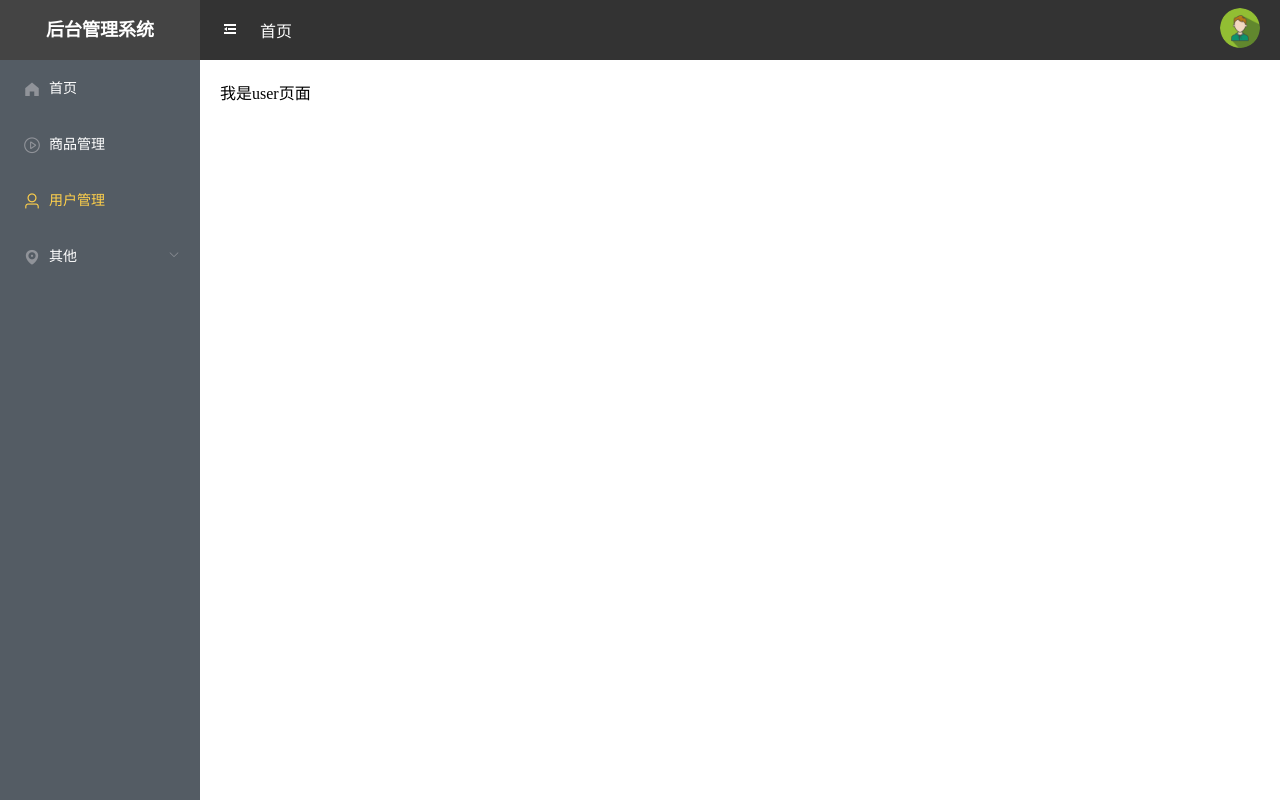
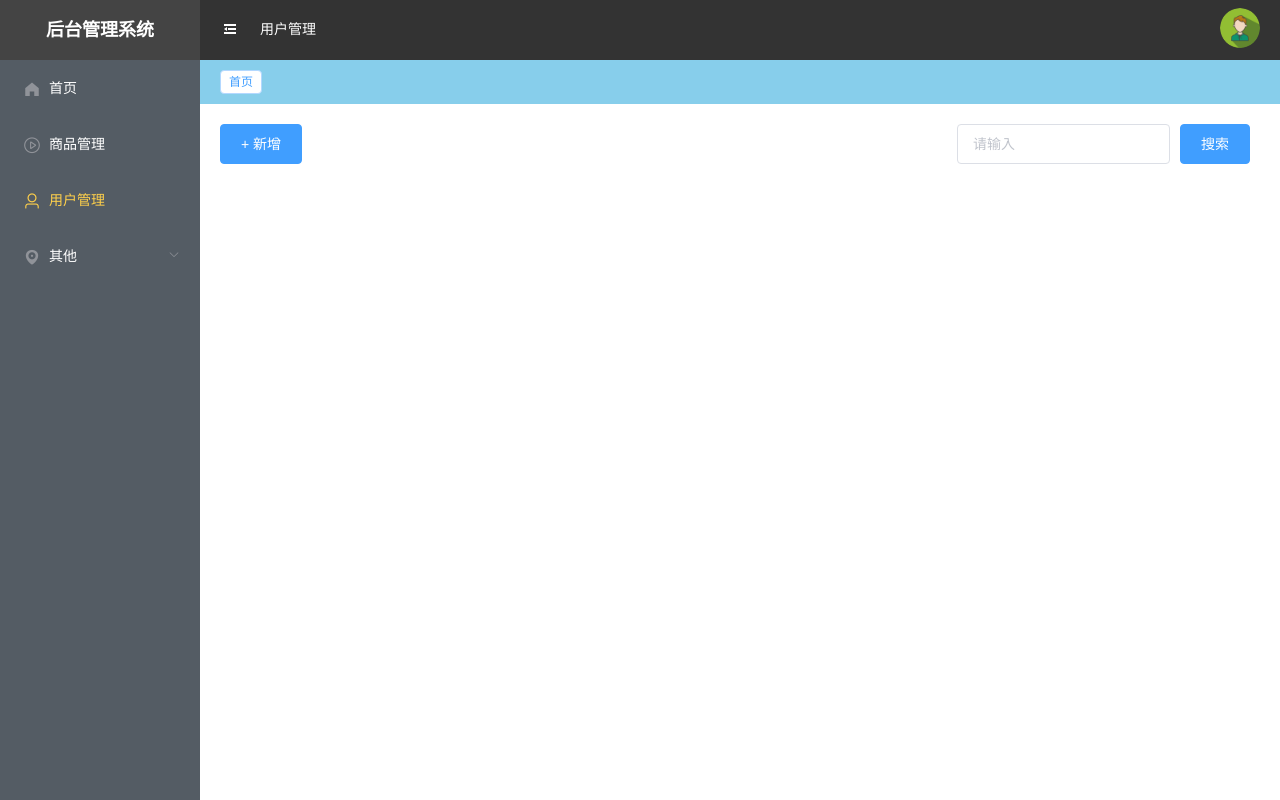
Before and after one commit to wfanxin/vue-manage, a Vue app: page /user in a window 1280 px wide. Built offline with nearby package versions, Linux system fonts and the light colour scheme.

Commit message:
完善面包屑和Tag标签

```diff
--- /dev/null
+++ b/src/components/CommonForm.vue
@@ -0,0 +1,61 @@
+<template>
+	<el-form ref="form" label-width="100px" :model="form" :inline="inline">
+		<el-form-item v-for="item in formLabel" :key="item.label" :label="item.label">
+			<!-- input框 -->
+			<el-input
+				v-if="item.type === 'input'"
+				:placeholder="'请输入' + item.label"
+				v-model="form[item.model]"
+			>
+			</el-input>
+
+			<!-- switch开关 -->
+			<el-switch
+				v-if="item.type === 'switch'"
+				v-model="form[item.model]"
+			>
+			</el-switch>
+
+			<!-- 日期 -->
+			<el-date-picker
+				v-if="item.type === 'date'"
+				type="date"
+				value-format="yyyy-MM-dd"
+				placeholder="选择日期"
+				v-model="form[item.model]"
+			>
+			</el-date-picker>
+
+			<!-- 选择 -->
+			<el-select
+				v-if="item.type === 'select'"
+				placeholder="请选择"
+				v-model="form[item.model]"
+			>
+				<el-option
+					v-for="item in item.opts"
+					:key="item.value"
+					:label="item.label"
+					:value="item.value"
+				>
+				</el-option>
+			</el-select>
+		</el-form-item>
+
+		<!-- 插槽 -->
+		<el-form-item>
+			<slot></slot>
+		</el-form-item>
+	</el-form>
+</template>
+
+<script>
+export default {
+	name: 'CommonForm',
+	props: {
+		formLabel: Array,
+		form: Object,
+		inline: Boolean
+	}
+}
+</script>
--- a/src/components/CommonHeader.vue
+++ b/src/components/CommonHeader.vue
@@ -1,11 +1,13 @@
 <template>
     <header>
         <div class="l-content">
-            <div @click="handleMenu">
+            <div class="menu-btn" @click="handleMenu">
                 <i v-if="isCollapse" class="el-icon-s-unfold"></i>
                 <i v-else class="el-icon-s-fold"></i>
             </div>
-            <span>首页</span>
+            <el-breadcrumb separator-class="el-icon-arrow-right">
+                <el-breadcrumb-item v-for="item in breadList" :key="item.path">{{item.label}}</el-breadcrumb-item>
+            </el-breadcrumb>
         </div>
         <div class="r-content">
             <el-dropdown trigger="click" size="medium">
@@ -22,6 +24,7 @@
 </template>
 
 <script>
+    import { mapState } from 'vuex'
     export default {
         name: 'CommonHeader',
         data() {
@@ -30,13 +33,32 @@
             }
         },
         computed: {
+            ...mapState({
+                menuList: state => state.menu.menuList
+            }),
             isCollapse() {
                 return this.$store.state.tab.isCollapse
+            },
+            breadList() {
+                const path = this.$route.path
+                const split_path_arr = path.split('/')
+                const father_path = '/' + split_path_arr[1]
+                const currentMenu = this.menuList.filter(item => {
+                    return item.path === father_path
+                })
+                let currentMenuChildren = []
+                if (currentMenu[0].children) {
+                    currentMenuChildren = currentMenu[0].children.filter(child => {
+                        return child.path === path
+                    })
+                }
+
+                return [currentMenu[0], ...currentMenuChildren]
             }
         },
         methods: {
             handleMenu() {
-                this.$store.commit('collapseMenu')
+                this.$store.commit('tab/collapseMenu')
             }
         }
     }
@@ -54,7 +76,7 @@
         display: flex;
         align-items: center;
         color: #ffffff;
-        div {
+        .menu-btn {
             width: 60px;
             line-height: 60px;
             text-align: center;
@@ -63,7 +85,12 @@
                 font-size: 16px;
             }
         }
+        .el-breadcrumb ::v-deep .el-breadcrumb__inner {
+            color: #ffffff !important;
+            cursor: pointer;
+        }
     }
+
     .r-content{
         padding-right: 20px;
         .user{
--- /dev/null
+++ b/src/components/CommonTag.vue
@@ -0,0 +1,62 @@
+<template>
+    <div class="tabs">
+        <el-tag
+            v-for="(tag, index) in tags"
+            :key="tag.path"
+            :closable="tag.path !== '/home'"
+            :effect="$route.path === tag.path ? 'dark' : 'plain'"
+            size="small"
+            @click="changeMenu(tag)"
+            @close="handleClose(tag, index)"
+        >
+            {{tag.label}}
+        </el-tag>
+    </div>
+</template>
+
+<script>
+import { mapState, mapMutations } from 'vuex'
+export default {
+    name: 'CommonTag',
+    computed: {
+        ...mapState({
+            tags: state => state.tab.tagsList
+        })
+    },
+    methods: {
+        ...mapMutations('tab', ['closeTag']),
+        changeMenu(item) {
+            this.$router.push({
+                path: item.path
+            })
+        },
+        handleClose(item, index) {
+            const length = this.tags.length - 1
+            this.closeTag(item)
+            if (item.path !== this.$route.path) { // 关闭的不是活动标签
+                return;
+            }
+            if (index === length) {
+                this.$router.push({
+                    path: this.tags[index - 1].path
+                })
+            } else {
+                this.$router.push({
+                    path: this.tags[index].path
+                })
+            }
+        }
+    }
+}
+</script>
+
+<style lang="less" scoped>
+    .tabs{
+        background: skyblue;
+        padding: 10px 20px;
+        .el-tag{
+            margin-right: 10px;
+            cursor: pointer;
+        }
+    }
+</style>>
--- a/src/router/index.js
+++ b/src/router/index.js
@@ -22,7 +22,8 @@
     }, {
         path: '/mall',
         label: '商品管理',
-        icon: 'video-play'
+        icon: 'video-play',
+        component: () => import('@/views/mall'),
     }, {
         path: '/user',
         label: '用户管理',
@@ -33,16 +34,33 @@
         label: '其他',
         icon: 'location',
         children: [{
-            path: 'page1',
-            label: '页面1'
+            path: 'pageOne',
+            label: '页面一',
+            component: () => import('@/views/other/pageOne'),
         }, {
-            path: 'page2',
-            label: '页面2'
+            path: 'pageTwo',
+            label: '页面二',
+            component: () => import('@/views/other/pageTwo'),
         }]
     }]
 }]
 
+// 后台菜单
 export const menuList = routes[0].children // 分别暴露需用变量名
+
+// 后台菜单路由处理
+const realMenuRoutes = [];
+for (const menu of menuList) {
+    if (menu.children) { // 有子级
+        for (const child of menu.children) {
+            child.path = menu.path+'/'+child.path // 也会影响menuList
+            realMenuRoutes.push(child)
+        }
+    } else { // 无子级
+        realMenuRoutes.push(menu)
+    }
+}
+routes[0].children = realMenuRoutes // 替换为处理后的数据
 
 export default new VueRouter({
     mode: 'history',
--- a/src/store/modules/menu.js
+++ b/src/store/modules/menu.js
@@ -1,5 +1,6 @@
 import { menuList } from "@/router"
 export default {
+    namespaced: true,
     state: {
         menuList
     }
--- a/src/views/Layout.vue
+++ b/src/views/Layout.vue
@@ -7,6 +7,7 @@
             <el-header>
                 <common-header/>
             </el-header>
+            <common-tag/>
             <el-main>
                 <router-view/>
             </el-main>
@@ -17,11 +18,13 @@
 <script>
     import CommonAside from '../components/CommonAside.vue'
     import CommonHeader from '../components/CommonHeader.vue'
+    import CommonTag from '../components/CommonTag.vue'
     export default {
         name: 'Layout',
         components: {
             CommonAside,
-            CommonHeader
+            CommonHeader,
+            CommonTag
         }
     }
 </script>
@@ -34,7 +37,4 @@
         background-color: #333;
         padding: 0;
     }
-    .el-main{
-        padding-top: 20px;
-    }
 </style>
--- /dev/null
+++ b/src/views/mall/index.vue
@@ -0,0 +1,16 @@
+<template>
+    <div>
+        我是商品管理页面
+    </div>
+</template>
+
+<script>
+export default {
+    name: 'Mall',
+    data() {
+        return {
+
+        }
+    }
+}
+</script>
--- /dev/null
+++ b/src/views/other/pageOne.vue
@@ -0,0 +1,16 @@
+<template>
+    <div>
+        我是PageOne页面
+    </div>
+</template>
+
+<script>
+export default {
+    name: 'PageOne',
+    data() {
+        return {
+
+        }
+    }
+}
+</script>
--- /dev/null
+++ b/src/views/other/pageTwo.vue
@@ -0,0 +1,16 @@
+<template>
+    <div>
+        我是PageTwo页面
+    </div>
+</template>
+
+<script>
+export default {
+    name: 'PageTwo',
+    data() {
+        return {
+
+        }
+    }
+}
+</script>
--- a/src/views/user/index.vue
+++ b/src/views/user/index.vue
@@ -1,16 +1,139 @@
 <template>
+    <div class="manage">
+        <el-dialog
+            :title="operateType === 'add' ? '新增用户' : '更新用户'"
+            :visible.sync="isShow"
+        >
+            <common-form
+                :formLabel="operateFormLabel"
+                :form="operateForm"
+                :inline="true"
+                ref="form"
+            >
+            </common-form>
+
+            <div slot="footer" class="dialog-footer">
+                <el-button @click="isShow = false">取消</el-button>
+                <el-button type="primary" @click="confirm">确定</el-button>
+            </div>
+        </el-dialog>
+
+        <div class="manage-header">
             <div>
-        我是user页面
+                <el-button type="primary" @click="addUser">+ 新增</el-button>
+            </div>
+
+            <common-form
+                :formLabel="formLabel"
+                :form="searchForm"
+                :inline="true"
+                ref="searchForm"
+            >
+                <el-button type="primary" @click="getList">搜索</el-button>
+            </common-form>
+        </div>
     </div>
 </template>
 
 <script>
+    import CommonForm from '../../components/CommonForm.vue'
     export default {
         name: 'User',
+        components: {
+            CommonForm
+        },
         data() {
             return {
+                operateType: 'add',
+                isShow: false,
+                operateFormLabel: [
+                    {
+                        model: 'name',
+                        label: '姓名',
+                        type: 'input'
+                    },
+                    {
+                        model: 'age',
+                        label: '年龄',
+                        type: 'input'
+                    },
+                    {
+                        model: 'sex',
+                        label: '性别',
+                        type: 'select',
+                        opts: [
+                            {
+                                label: '男',
+                                value: 1
+                            },
+                            {
+                                label: '女',
+                                value: 0
+                            }
+                        ]
+                    },
+                    {
+                        model: 'birth',
+                        label: '出生日期',
+                        type: 'date'
+                    },
+                    {
+                        model: 'address',
+                        label: '地址',
+                        type: 'input'
+                    }
+                ],
+                operateForm: {},
+                formLabel: [
+                    {
+                        model: 'keyword',
+                        label: '',
+                        type: 'input'
+                    }
+                ],
+                searchForm: {
+                    keyword: ''
+                }
+            }
+        },
+        methods: {
+            initOperateForm() {
+                this.operateForm = {
+                    name: '',
+                    age: '',
+                    sex: '',
+                    birth: '',
+                    address: ''
+                }
+            },
+            addUser() {
+                this.isShow = true
+                this.operateType = 'add'
+                this.initOperateForm()
+
+            },
+            confirm() {
+                if (this.operateType === 'edit') {
+                    this.$http.post('/user/edit', this.operateForm).then(res => {
+                        this.isShow = false
+                    })
+                } else {
+                    this.$http.post('/user/add', this.operateForm).then(res => {
+                        this.isShow = false
+                    })
+                }
+            },
+            getList() {
 
             }
         }
     }
 </script>
+
+<style lang="less" scoped>
+    .manage-header{
+        display: flex;
+        justify-content: space-between;
+        align-content: center;
+    }
+</style>
```
Also changed, not shown: src/components/CommonAside.vue (+6 -5 lines), src/store/modules/tab.js (+18 -1 lines). Lines whose indentation alone changed are shown as unchanged.
